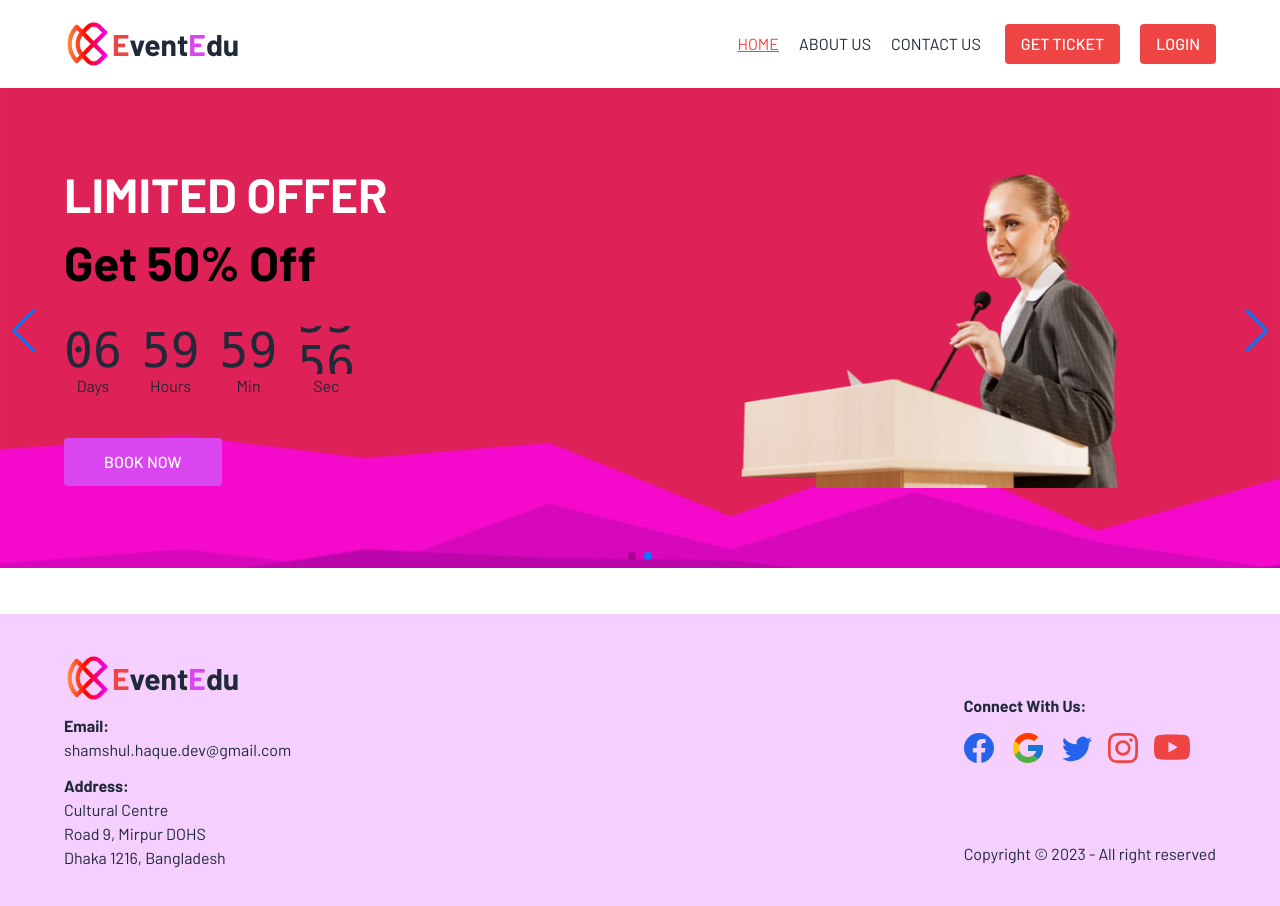
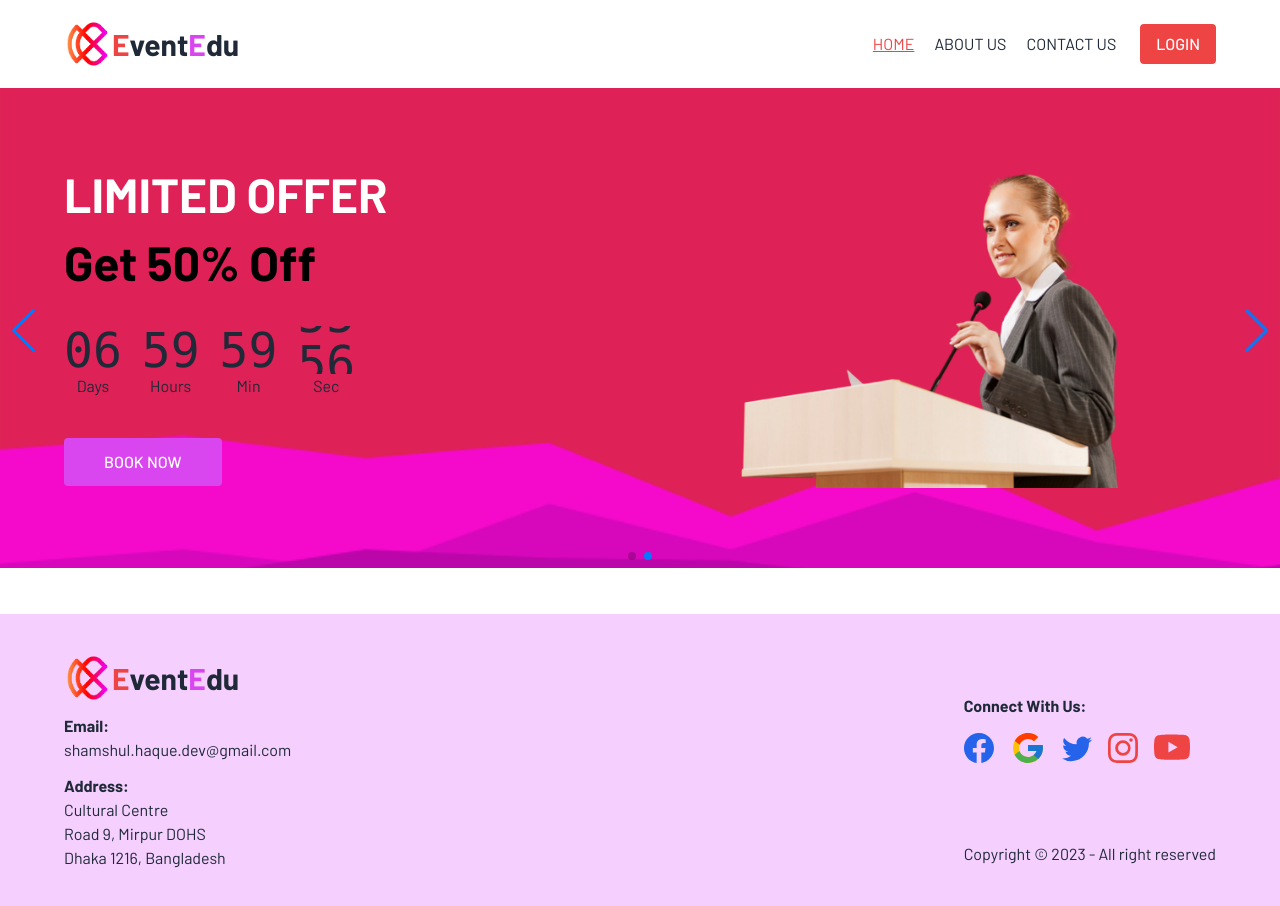
Before and after one commit to shamshul-haque/event-edu, a React (Vite) app: page / in a window 1280 px wide. Shown: the top 906 px of the page. Built offline with nearby package versions, Linux system fonts and the light colour scheme.

Commit message:
eliminate get ticket option

```diff
--- a/src/components/header/navbar/GetTicket.jsx
+++ /dev/null
@@ -1,9 +0,0 @@
-const GetTicket = () => {
-  return (
-    <div>
-      <p>ticket</p>
-    </div>
-  );
-};
-
-export default GetTicket;
--- a/src/components/header/navbar/Navbar.jsx
+++ b/src/components/header/navbar/Navbar.jsx
@@ -55,11 +55,6 @@ const Navbar = () => {
           <ul className="flex gap-5 px-1 uppercase">{links}</ul>
           <Link to="/login">
             <button className="px-4 py-2 bg-red-500 hover:bg-transparent hover:border hover: border-red-500 hover:text-black transition-all duration-300 rounded w-full uppercase text-white font-medium">
-              Get Ticket
-            </button>
-          </Link>
-          <Link to="/login">
-            <button className="px-4 py-2 bg-red-500 hover:bg-transparent hover:border hover: border-red-500 hover:text-black transition-all duration-300 rounded w-full uppercase text-white font-medium">
               Login
             </button>
           </Link>
@@ -78,12 +73,7 @@ const Navbar = () => {
           >
             {links}
             <Link to="/login">
-              <button className="px-4 py-2 bg-red-500 hover:bg-transparent hover:border hover: border-red-500 hover:text-black transition-all duration-300 rounded w-full uppercase text-white font-medium">
-                Get Ticket
-              </button>
-            </Link>
-            <Link to="/login">
-              <button className="px-4 py-2 bg-red-500 hover:bg-transparent hover:border hover: border-red-500 hover:text-black transition-all duration-300 rounded w-full uppercase text-white font-medium my-3">
+              <button className="px-4 py-2 bg-red-500 hover:bg-transparent hover:border hover: border-red-500 hover:text-black transition-all duration-300 rounded w-full uppercase text-white font-medium mt-3">
                 Login
               </button>
             </Link>
```
